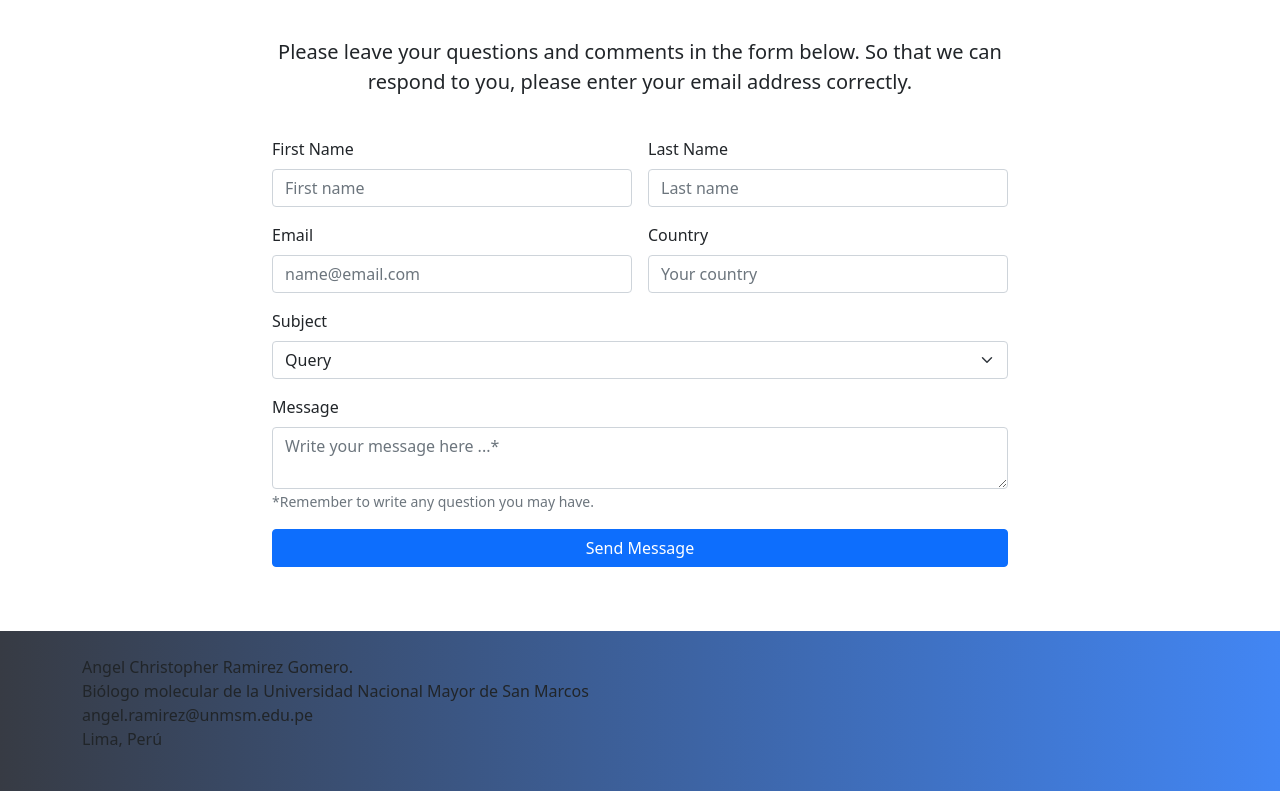
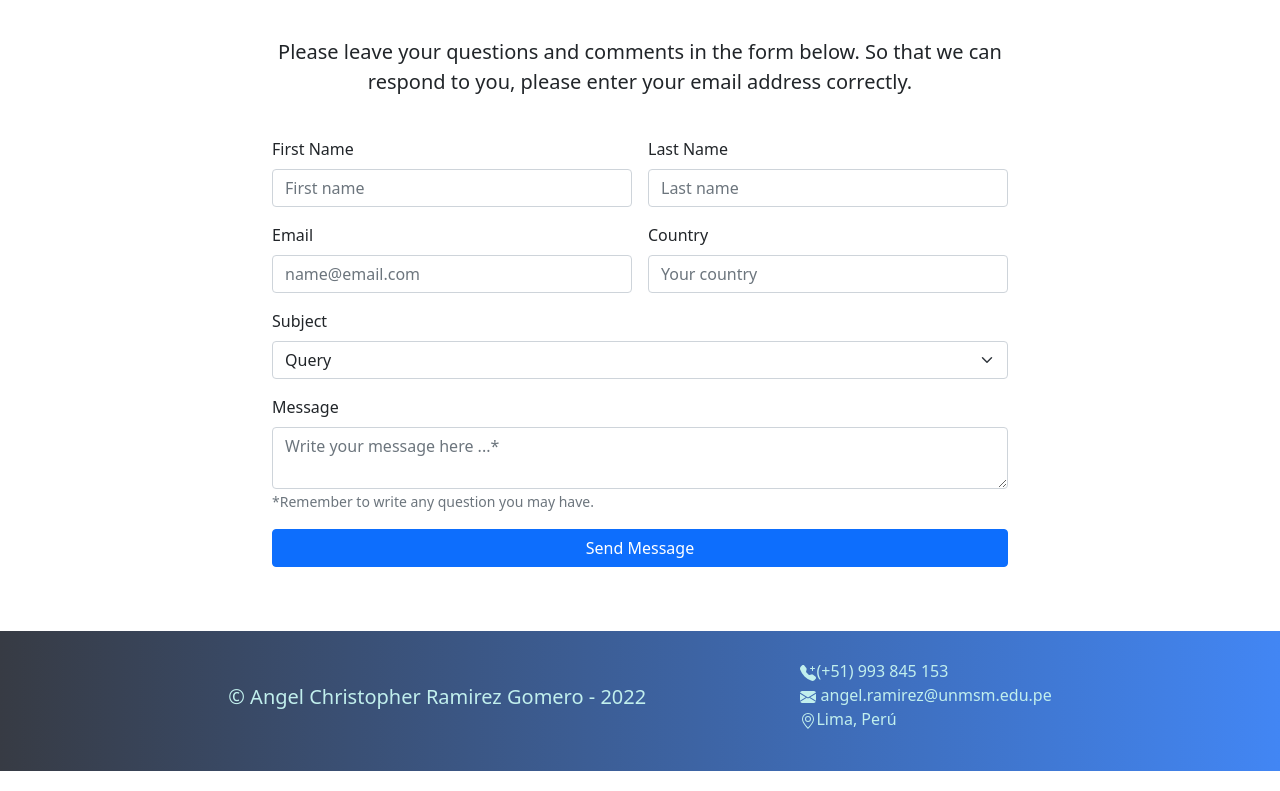
Before and after one commit to Aramir95/MyWeb, a plain HTML site: page index.html in a window 1280 px wide. Shown: the part 2891-3682 px from the top of the page. Drawn offline with nearby package versions, Linux system fonts and the light colour scheme; a web font is replaced by a local one.

Commit message:
my-first-web

```diff
--- a/index.html
+++ b/index.html
@@ -863,14 +863,26 @@
         <div class="container-fluid justify-content-center">
             <div class="container-xl">
                 <div class="row">
-                    <div class="col">
-                        <address class= "content">
-                            Angel Christopher Ramirez Gomero.<br>
-                            Biólogo molecular de la Universidad Nacional Mayor de San Marcos<br>
-                            angel.ramirez@unmsm.edu.pe<br>
-                            Lima, Perú<br>
+
+                    <div class="col d-flex flex-column flex-md-row  justify-content-evenly">
+                        <div class="copy-right d-flex justify-content-center align-items-center">
+                            <h5><span class="copyright">&#169</span> Angel Christopher Ramirez Gomero - 2022</h5>
+                        </div>
+                        <address class= "content pt-2 pt-md-1 ps-5 ps-md-2">
+
+                            <svg xmlns="http://www.w3.org/2000/svg" width="16" height="16" fill="currentColor" class="bi bi-telephone-plus-fill" viewBox="0 0 16 16">
+                                <path fill-rule="evenodd" d="M1.885.511a1.745 1.745 0 0 1 2.61.163L6.29 2.98c.329.423.445.974.315 1.494l-.547 2.19a.678.678 0 0 0 .178.643l2.457 2.457a.678.678 0 0 0 .644.178l2.189-.547a1.745 1.745 0 0 1 1.494.315l2.306 1.794c.829.645.905 1.87.163 2.611l-1.034 1.034c-.74.74-1.846 1.065-2.877.702a18.634 18.634 0 0 1-7.01-4.42 18.634 18.634 0 0 1-4.42-7.009c-.362-1.03-.037-2.137.703-2.877L1.885.511zM12.5 1a.5.5 0 0 1 .5.5V3h1.5a.5.5 0 0 1 0 1H13v1.5a.5.5 0 0 1-1 0V4h-1.5a.5.5 0 0 1 0-1H12V1.5a.5.5 0 0 1 .5-.5z"/>
+                              </svg>(+51) 993 845 153<br>
+                            <svg xmlns="http://www.w3.org/2000/svg" width="16" height="16" fill="currentColor" class="bi bi-envelope-fill" viewBox="0 0 16 16">
+                                <path d="M.05 3.555A2 2 0 0 1 2 2h12a2 2 0 0 1 1.95 1.555L8 8.414.05 3.555ZM0 4.697v7.104l5.803-3.558L0 4.697ZM6.761 8.83l-6.57 4.027A2 2 0 0 0 2 14h12a2 2 0 0 0 1.808-1.144l-6.57-4.027L8 9.586l-1.239-.757Zm3.436-.586L16 11.801V4.697l-5.803 3.546Z"/>
+                              </svg> angel.ramirez@unmsm.edu.pe<br>
+                              <svg xmlns="http://www.w3.org/2000/svg" width="16" height="16" fill="currentColor" class="bi bi-geo-alt" viewBox="0 0 16 16">
+                                <path d="M12.166 8.94c-.524 1.062-1.234 2.12-1.96 3.07A31.493 31.493 0 0 1 8 14.58a31.481 31.481 0 0 1-2.206-2.57c-.726-.95-1.436-2.008-1.96-3.07C3.304 7.867 3 6.862 3 6a5 5 0 0 1 10 0c0 .862-.305 1.867-.834 2.94zM8 16s6-5.686 6-10A6 6 0 0 0 2 6c0 4.314 6 10 6 10z"/>
+                                <path d="M8 8a2 2 0 1 1 0-4 2 2 0 0 1 0 4zm0 1a3 3 0 1 0 0-6 3 3 0 0 0 0 6z"/>
+                              </svg>Lima, Perú<br>
                          </address>
                     </div>
+
                 </div>
 
 
--- a/style.css
+++ b/style.css
@@ -255,6 +255,10 @@
 
 #card-languages figcaption{
     font-size: 0.8rem;
+}
+/*Footer stiles*/
+#footer{
+    color:#c1efed;
 }
 /*Effect animation in main*/
 .wrapper{
```
